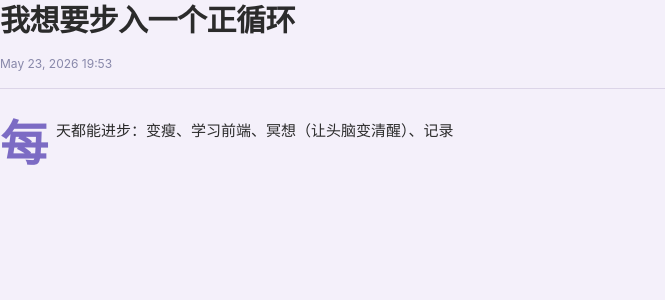
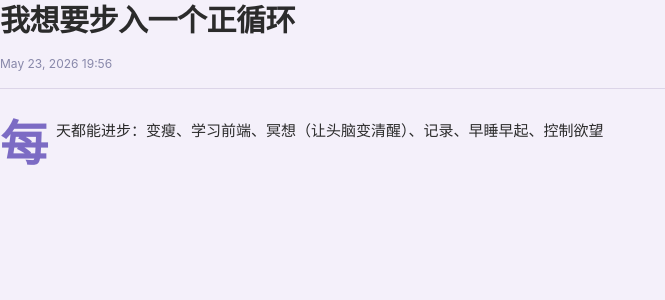
Before and after one commit to belber/belber.github.io, a Jekyll site: the page built from _posts/2026-05-23-我想要步入一个正循环.md, in a window 1280 px wide. Shown: the top 300 px of the page, without its empty margins (0-665 px from the left). Built offline with Jekyll 4.4.1, drawn with Linux system fonts in a browser that asks for light colours.

Commit message:
update: 我想要步入一个正循环

```diff
--- a/_posts/2026-05-23-我想要步入一个正循环.md
+++ b/_posts/2026-05-23-我想要步入一个正循环.md
@@ -1,7 +1,7 @@
 ---
 layout: post
 title: "我想要步入一个正循环"
-date: 2026-05-23 19:53:34 +08:00
+date: 2026-05-23 19:56:18 +08:00
 ---
 
-每天都能进步：变瘦、学习前端、冥想（让头脑变清醒）、记录
+每天都能进步：变瘦、学习前端、冥想（让头脑变清醒）、记录、早睡早起、控制欲望
```
